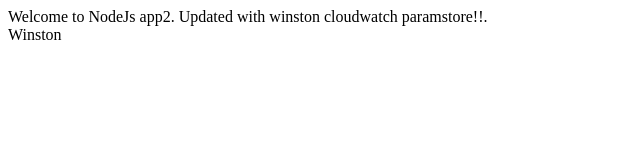
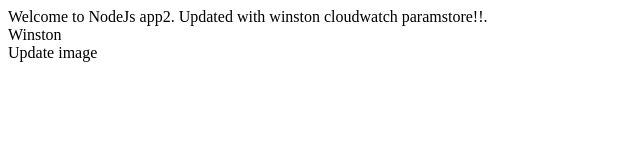
Before and after one commit to anoop600/node-app, a website: page nj_ssl_pms_cw_winston/public/index.htm in a window 1280 px wide. Shown: the whole page, without its empty margins (0-640 px from the left). Drawn offline with Linux system fonts and the light colour scheme.

Commit message:
Update index.htm

```diff
--- a/nj_ssl_pms_cw_winston/public/index.htm
+++ b/nj_ssl_pms_cw_winston/public/index.htm
@@ -5,6 +5,6 @@
 <body>
     Welcome to NodeJs app2. Updated with winston cloudwatch paramstore!!.
     <br>
-    Winston
+    Winston<br>Update image
 </body>
 </html>
```
